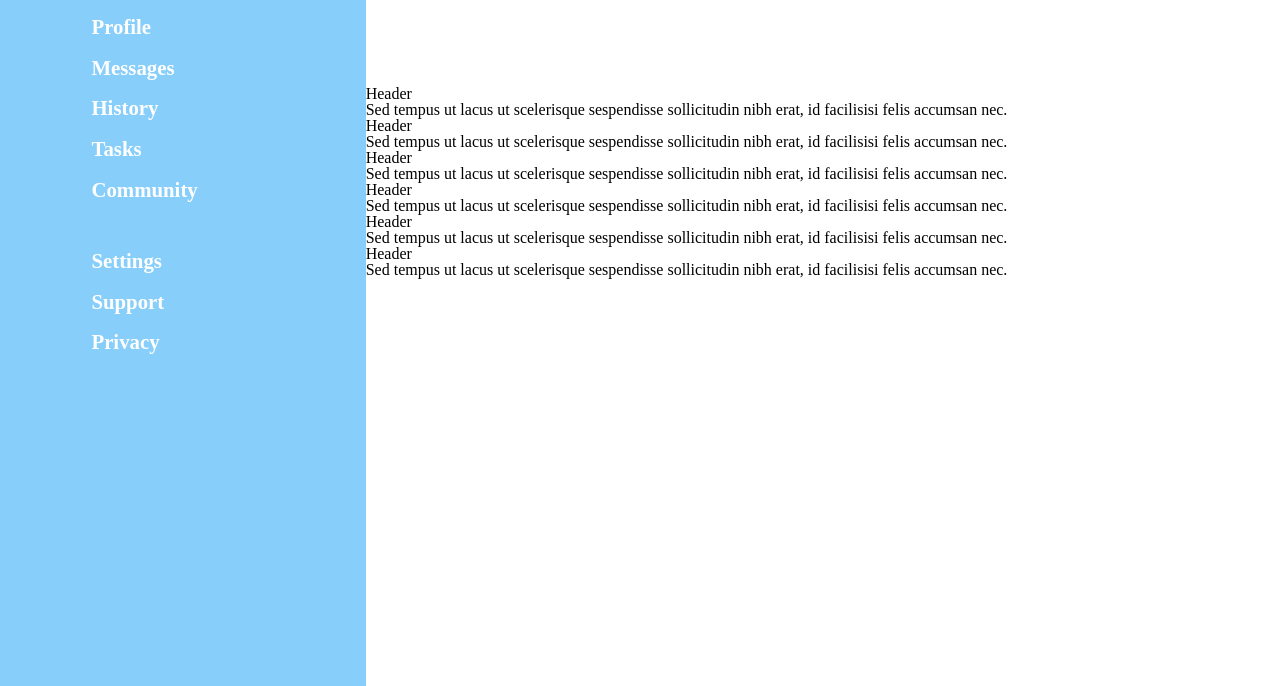
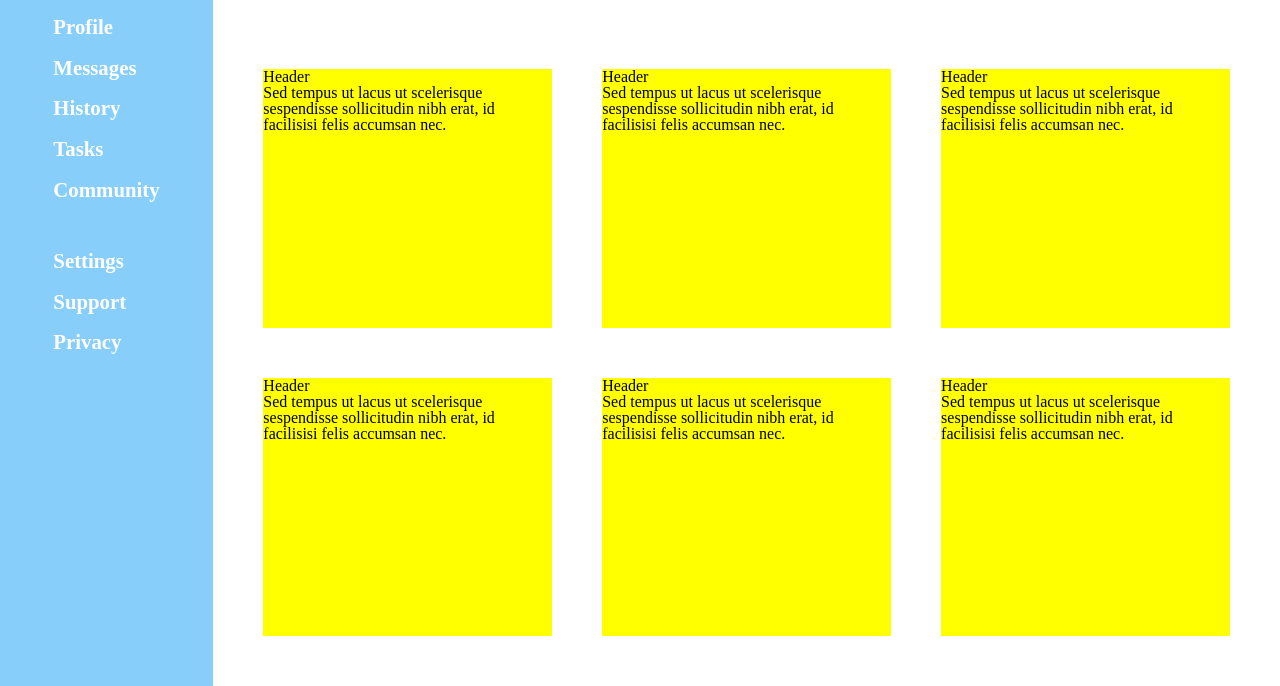
Before and after one commit to CowboyAragorn/Admin-dashboard, a plain HTML site: page index.html in a window 1280 px wide. Shown: the part 114-800 px from the top of the page. Drawn offline with Linux system fonts and the light colour scheme.

Commit message:
feat: add content grid

```diff
--- a/style.css
+++ b/style.css
@@ -57,8 +57,8 @@ body{
 }
 #bodyContainer{
     display: grid;
-    grid-template-columns: .8fr 2fr;
-    grid-template-rows: 1fr 3fr;
+    grid-template-columns: 1fr 5fr;
+    grid-template-rows: 1fr 5fr;
     height: 100%;
     width: 100%;
 }
@@ -96,3 +96,13 @@ body{
     text-align: left;
     margin-left: 25%;
 }
+#contentContainer{
+    display: grid;
+    grid-template-columns: repeat(3, 1fr);
+    grid-template-rows: repeat(3,1ft);
+    gap: 50px;
+    margin: 50px
+}
+.project{
+    background-color: yellow;
+}
```
